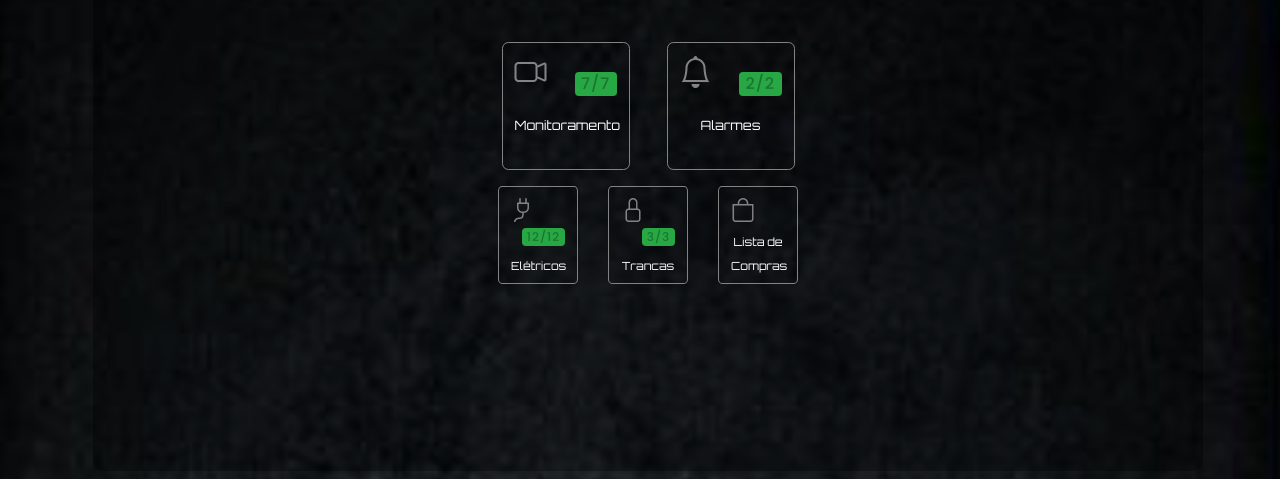
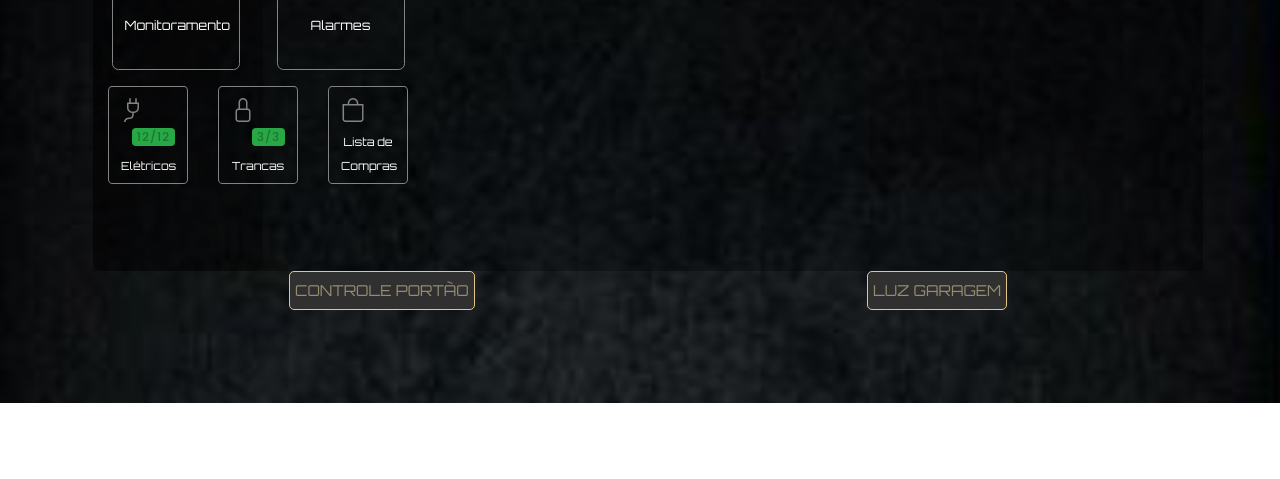
Before and after one commit to rbaptistab/desafioBRQ, a plain HTML site: page home.html in a window 1280 px wide. Shown: the part 421-900 px from the top of the page. After the commit the page ends 824 px from the top, so only its background shows below. Drawn offline with nearby package versions, Linux system fonts and the light colour scheme.

Commit message:
telas cel

```diff
--- a/home.html
+++ b/home.html
@@ -18,7 +18,7 @@
 	<link rel="stylesheet" href="/img/font-awesome-4.7.0/css/font-awesome.min.css">
 </head>
 
-<body>
+<body class="body-home">
 	<header class="header-home">
 		<a href="./home.html">
 			<img class="menu" src="/img/menu-aberto.png" alt="Menu">
@@ -45,7 +45,7 @@
 								<div class="featured-carousel owl-carousel">
 									<div class="item">
 										<div class="work">
-											<div class="img d-flex align-items-center justify-content-center">
+											<div class="img d-flex align-items-center">
 												<div class="text text-center">
 													<div class="container">
 														<div class="row">
@@ -164,7 +164,7 @@
 									</div>
 									<div class="item">
 										<div class="work">
-											<div class="img d-flex align-items-center justify-content-center">
+											<div class="img d-flex align-items-center justify-content-lg-start">
 												<div class="text text-center">
 													<div class="container">
 														<div class="row">
@@ -222,6 +222,10 @@
 										</div>
 									</div>
 								</div>
+								<div class="botoes">
+									<button type="button" class="btn-dispositivos">CONTROLE PORTÃO</button>
+									<button type="button" class="btn-dispositivos">LUZ GARAGEM</button>
+								</div>
 
 							</div>
 						</div>
--- a/styled.css
+++ b/styled.css
@@ -75,7 +75,7 @@ body {
 .form-check-input,
 .btn-email,
 .btn-cadastrar,
-.input-group-text {
+.input-group-text, .btn-dispositivos  {
     background-color: #303030;
     border: #e1c781 1px solid;
     color: #968c70;
@@ -90,7 +90,7 @@ body {
 }
 
 .btn-entrar,
-.btn-cadastrar {
+.btn-cadastrar{
     padding: 15px;
     box-shadow: rgba(252, 186, 3, 0.5) 2.4px 2.4px 3.2px;
 
@@ -241,6 +241,22 @@ a:hover {
     margin-bottom: 1rem;
 }
 
+.btn-dispositivos{
+    padding: 5px;
+    font-size: 15px;
+
+}
+
+.botoes {
+    display: flex;
+    justify-content: space-around;
+
+}
+
+.body-home{
+    height: 100vh;
+}
+
 /* MONITORAMENTO */
 
 .monitoramento {
```
Also changed, not shown: carousel-10/css/style.css.
